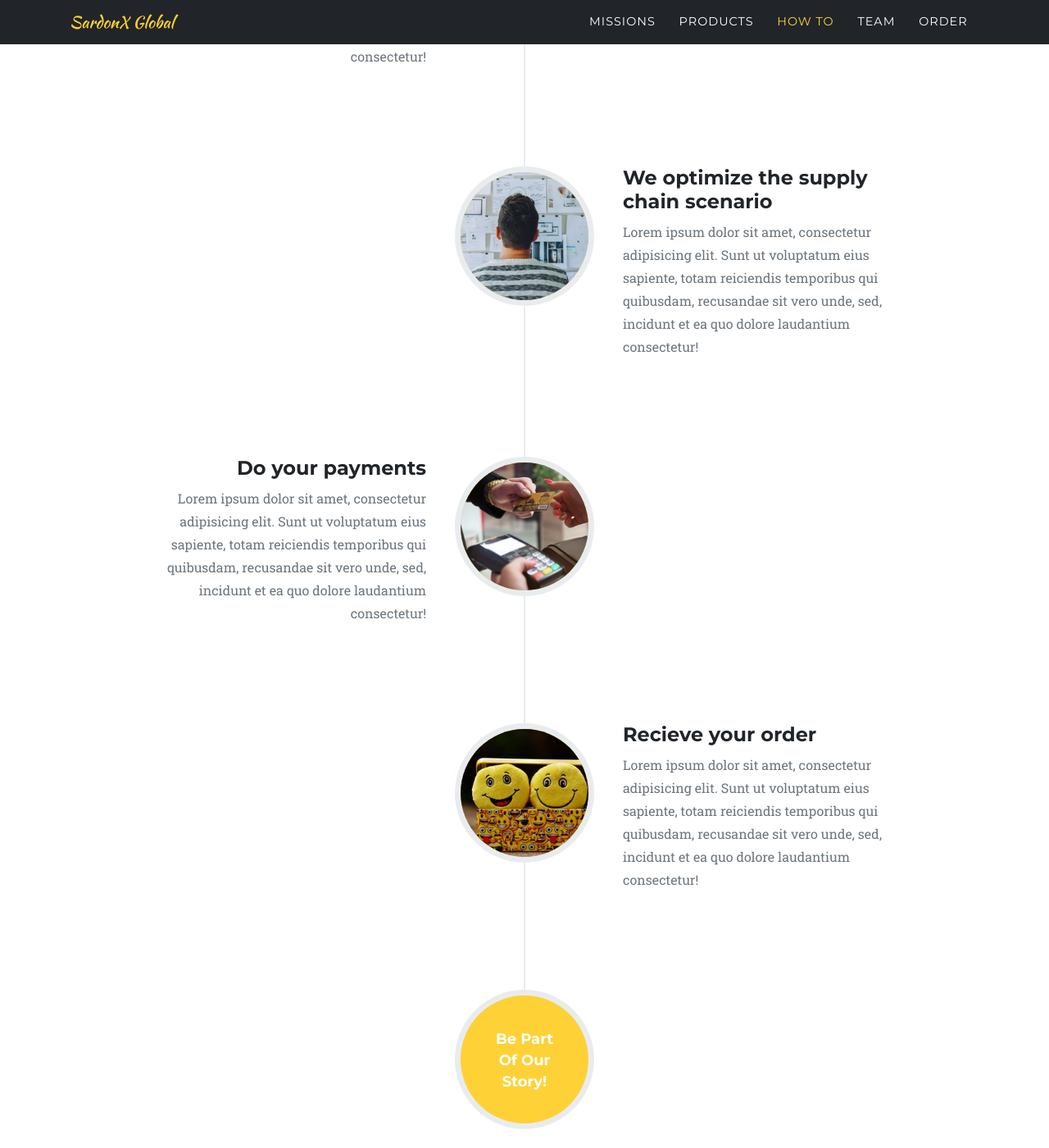
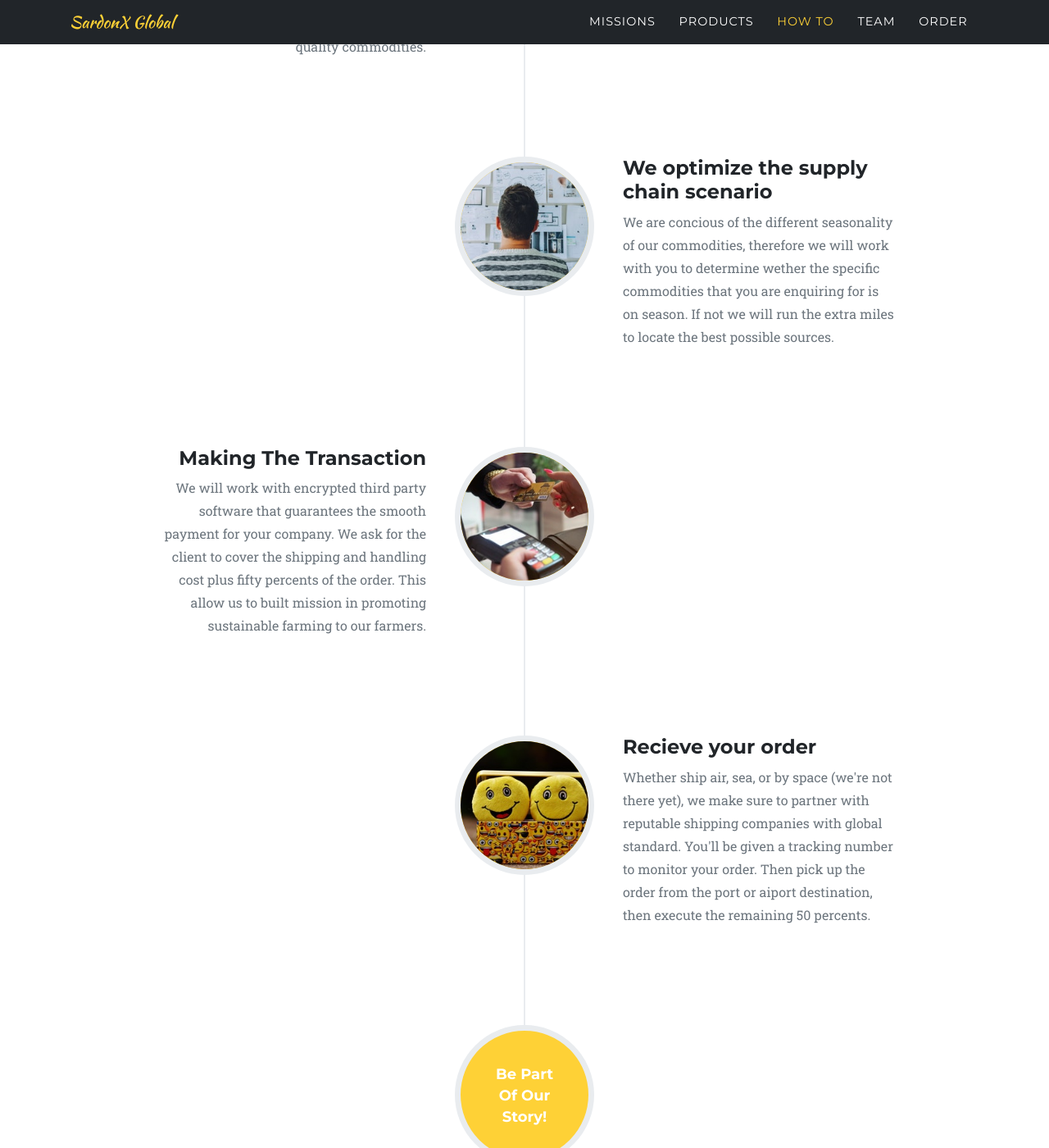
Before and after one commit to sardonx-global/sardonx-global.github.io, a Jekyll site: the page built from index.md, in a window 1280 px wide and 1400 px high, scrolled down 2779 px. Shown: the whole window at 82% size. Built offline with Jekyll 4.4.1, drawn with Linux system fonts in a browser that asks for light colours; some web fonts are replaced; some of the changed text lies outside the part shown.

Commit message:
add teams and text

```diff
--- a/_data/home.yml
+++ b/_data/home.yml
@@ -5,42 +5,42 @@ intro:
 
 missions:
   heading: Missions
-  subheading: Lorem ipsum dolor sit amet consectetur.
+  subheading: Technology driven. Clients centered. Quality motivated.
   mission:
     - icon: fa fa-shopping-cart
       heading: High Quality Products
-      text: Lorem ipsum dolor sit amet, consectetur adipisicing elit. Minima maxime quam architecto quo inventore harum ex magni, dicta impedit.
+      text: We hands select all our commodities, we ensure the highest quality according to global standard.
     - icon: fa fa-arrow-circle-up
       heading: Elevate Humanity
-      text: Lorem ipsum dolor sit amet, consectetur adipisicing elit. Minima maxime quam architecto quo inventore harum ex magni, dicta impedit.
+      text: Our core missions at the company is to implement the latest technologies in artificial intelligence, supply chain management and business intelligence to support sustainable farming and implementation of circular economy for our farmers.
     - icon: fa fa-link
       heading: Optimize Supply Chain
-      text: Lorem ipsum dolor sit amet, consectetur adipisicing elit. Minima maxime quam architecto quo inventore harum ex magni, dicta impedit.
+      text: We are in the process of developing blockchain technology to facilitate the direct payment and contract for all stakeholders in the trading operations.
 
 products:
   heading: Products
-  subheading: Lorem ipsum dolor sit amet consectetur.
+  subheading:
 
 howto:
   heading: How to
-  subheading: Lorem ipsum dolor sit amet consectetur.
+  subheading:
   process:
     - image: img/howto/1.jpg
       date: 2009-2011
       title: Place your order
-      text: Lorem ipsum dolor sit amet, consectetur adipisicing elit. Sunt ut voluptatum eius sapiente, totam reiciendis temporibus qui quibusdam, recusandae sit vero unde, sed, incidunt et ea quo dolore laudantium consectetur!
+      text: Our manager in Kenya and Rwanda are highly motivated, passionate business man with deep wisdom about needs of the farmers. As soon you place an order, we will ensure you that they will select the best quality commodities.
     - image: img/howto/2.jpg
       date: March 2011
       title: We optimize the supply chain scenario
-      text: Lorem ipsum dolor sit amet, consectetur adipisicing elit. Sunt ut voluptatum eius sapiente, totam reiciendis temporibus qui quibusdam, recusandae sit vero unde, sed, incidunt et ea quo dolore laudantium consectetur!
+      text: We are concious of the different seasonality of our commodities, therefore we will work with you to determine wether the specific commodities that you are enquiring for is on season. If not we will run the extra miles to locate the best possible sources.
     - image: img/howto/3.jpg
       date: December 2012
-      title: Do your payments
-      text: Lorem ipsum dolor sit amet, consectetur adipisicing elit. Sunt ut voluptatum eius sapiente, totam reiciendis temporibus qui quibusdam, recusandae sit vero unde, sed, incidunt et ea quo dolore laudantium consectetur!
+      title: Making The Transaction
+      text: We will work with encrypted third party software that guarantees the smooth payment for your company. We ask for the client to cover the shipping and handling cost plus fifty percents of the order. This allow us to built mission in promoting sustainable farming to our farmers.
     - image: img/howto/4.jpg
       date: July 2014
       title: Recieve your order
-      text: Lorem ipsum dolor sit amet, consectetur adipisicing elit. Sunt ut voluptatum eius sapiente, totam reiciendis temporibus qui quibusdam, recusandae sit vero unde, sed, incidunt et ea quo dolore laudantium consectetur!
+      text: Whether ship air, sea, or by space (we're not there yet), we make sure to partner with reputable shipping companies with global standard. You'll be given a tracking number to monitor your order. Then pick up the order from the port or aiport destination, then execute the remaining 50 percents.
 
   end1: Be Part
   end2: Of Our
@@ -48,10 +48,10 @@ howto:
 
 team:
   heading: Our Amazing Team
-  subheading: Lorem ipsum dolor sit amet consectetur.
+  subheading:
   members:
     - name: Stacey Lewis
-      role: Chairman
+      role: Founder
       img: img/team/1.jpg
       social-buttons:
         - icon: fa fa-twitter
@@ -116,8 +116,40 @@ team:
         - icon: fa fa-linkedin
           url: "#"
 
+    - name: Sahal Abdullah Nore
+      role: Business Development Manager
+      img: img/team/7.jpg
+      social-buttons:
+        - icon: fa fa-twitter
+          url: "#"
+        - icon: fa fa-facebook
+          url: "#"
+        - icon: fa fa-linkedin
+          url: "#"
 
-  text: Lorem ipsum dolor sit amet, consectetur adipisicing elit. Aut eaque, laboriosam veritatis, quos non quis ad perspiciatis, totam corporis ea, alias ut unde.
+    - name: Caleb Ontweka
+      role: Kenya's Company Representative
+      img: img/team/8.jpg
+      social-buttons:
+        - icon: fa fa-twitter
+          url: "#"
+        - icon: fa fa-facebook
+          url: "#"
+        - icon: fa fa-linkedin
+          url: "#"
+
+    - name: Heritier Ukwishaka
+      role: Rwanda's Company Representative
+      img: img/team/9.jpg
+      social-buttons:
+        - icon: fa fa-twitter
+          url: "#"
+        - icon: fa fa-facebook
+          url: "#"
+        - icon: fa fa-linkedin
+          url: "#"
+
+  text:
 
 clients:
   - img: img/logos/envato.jpg
--- a/_layouts/home.html
+++ b/_layouts/home.html
@@ -56,14 +56,15 @@ layout: default
           {%- for product in site.products -%}
           {% assign ws = '' %}
           <div class="col-md-4 col-sm-6 product-item">
-            <a class="product-link" data-toggle="modal" href="#productModal{{ product.id | replace: '/products/', '' }}">
+            <!-- <a class="product-link" data-toggle="modal" href="#productModal{{ product.id | replace: '/products/', '' }}">
               <div class="product-hover">
                 <div class="product-hover-content">
                   <i class="fa fa-plus fa-3x"></i>
                 </div>
               </div>
-              <img class="img-fluid" src="{{ assets_path }}{{ product.thumbnail }}" alt="">
-            </a>
+
+            </a> -->
+            <img class="img-fluid" src="{{ assets_path }}{{ product.thumbnail }}" alt="">
             <div class="product-caption">
               <h4>{{ product.product }}</h4>
               <p class="text-muted">{{ product.category }}</p>
```
Also changed, not shown: assets/img/team/1.jpg, assets/img/team/2.jpg, assets/img/team/3.jpg, assets/img/team/4.jpg, assets/img/team/5.jpg, assets/img/team/6.jpg, assets/img/team/7.jpg (added), assets/img/team/8.jpg (added), assets/img/team/9.jpg (added).
